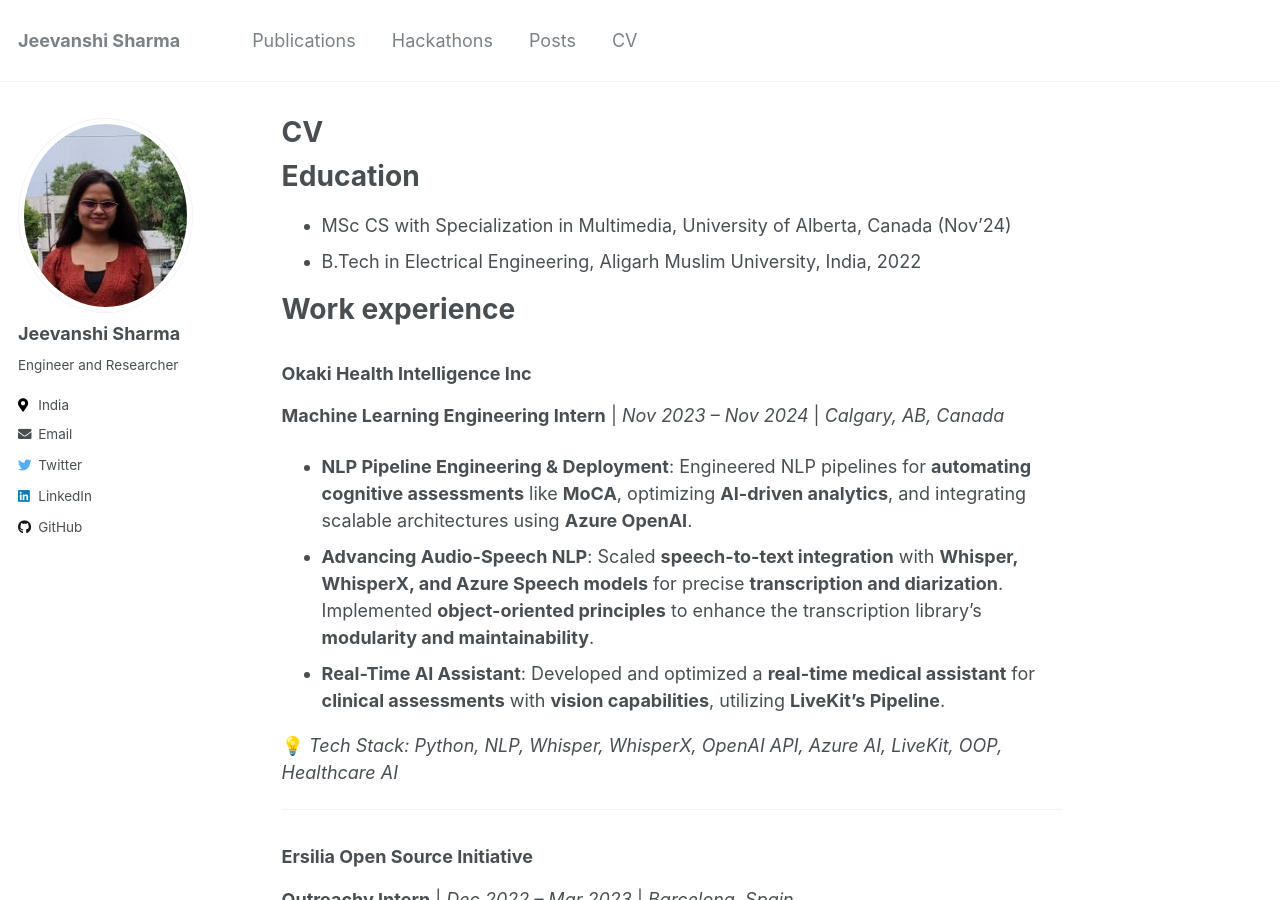
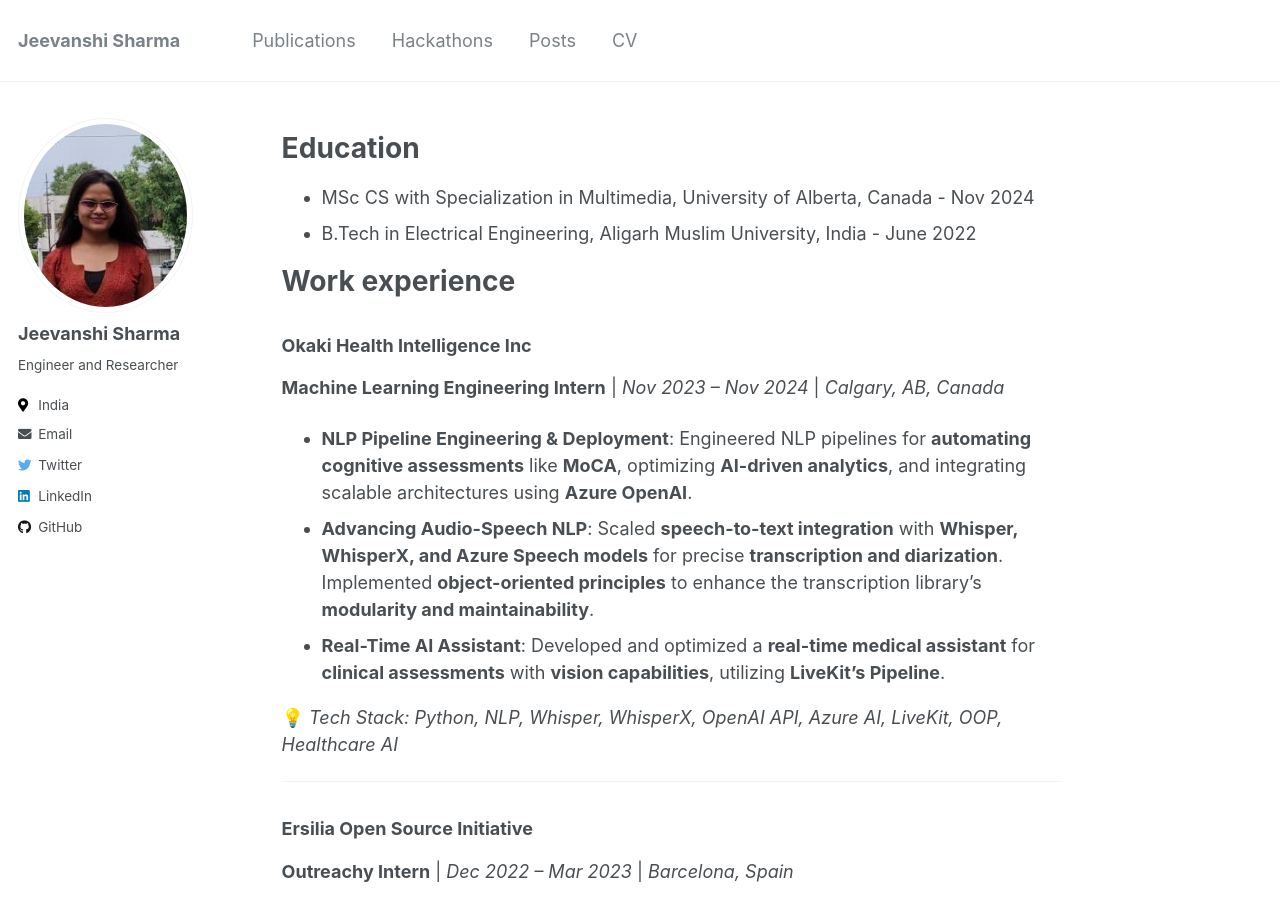
Before and after one commit to Femme-js/Femme-js.github.io, a Jekyll site: the page built from _pages/cv.md, in a window 1280 px wide and 900 px high. Built offline with Jekyll 4.4.1, drawn with Linux system fonts in a browser that asks for light colours.

Commit message:
Update cv.md

```diff
--- a/_pages/cv.md
+++ b/_pages/cv.md
@@ -1,6 +1,6 @@
 ---
 layout: archive
-title: "CV"
+title: ""
 permalink: /cv/
 author_profile: true
 redirect_from:
@@ -11,8 +11,8 @@ redirect_from:
 
 Education
 ======
-* MSc CS with Specialization in Multimedia, University of Alberta, Canada (Nov'24)
-* B.Tech in Electrical Engineering, Aligarh Muslim University, India, 2022
+* MSc CS with Specialization in Multimedia, University of Alberta, Canada - Nov 2024
+* B.Tech in Electrical Engineering, Aligarh Muslim University, India - June 2022
 
 Work experience
 ======
```
